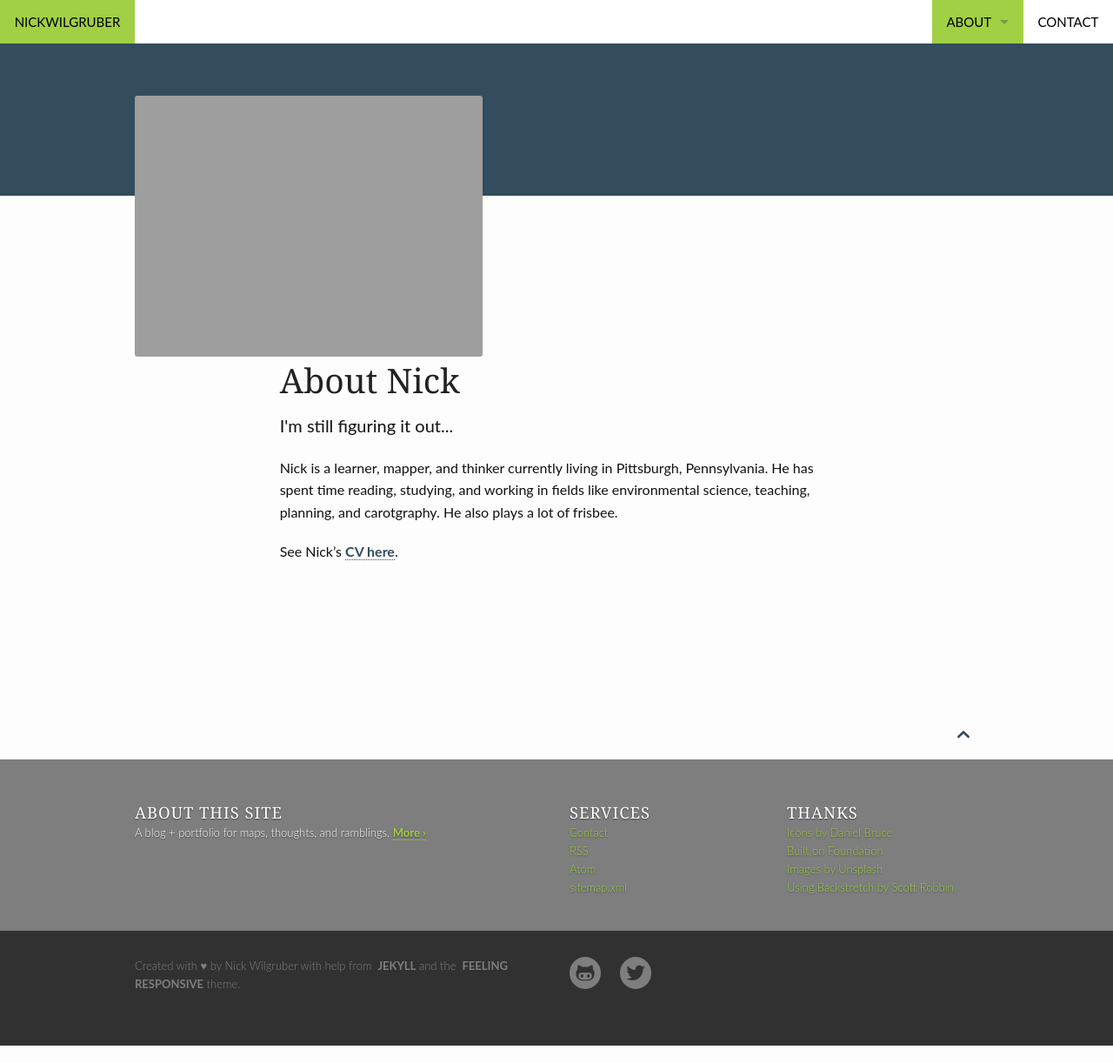
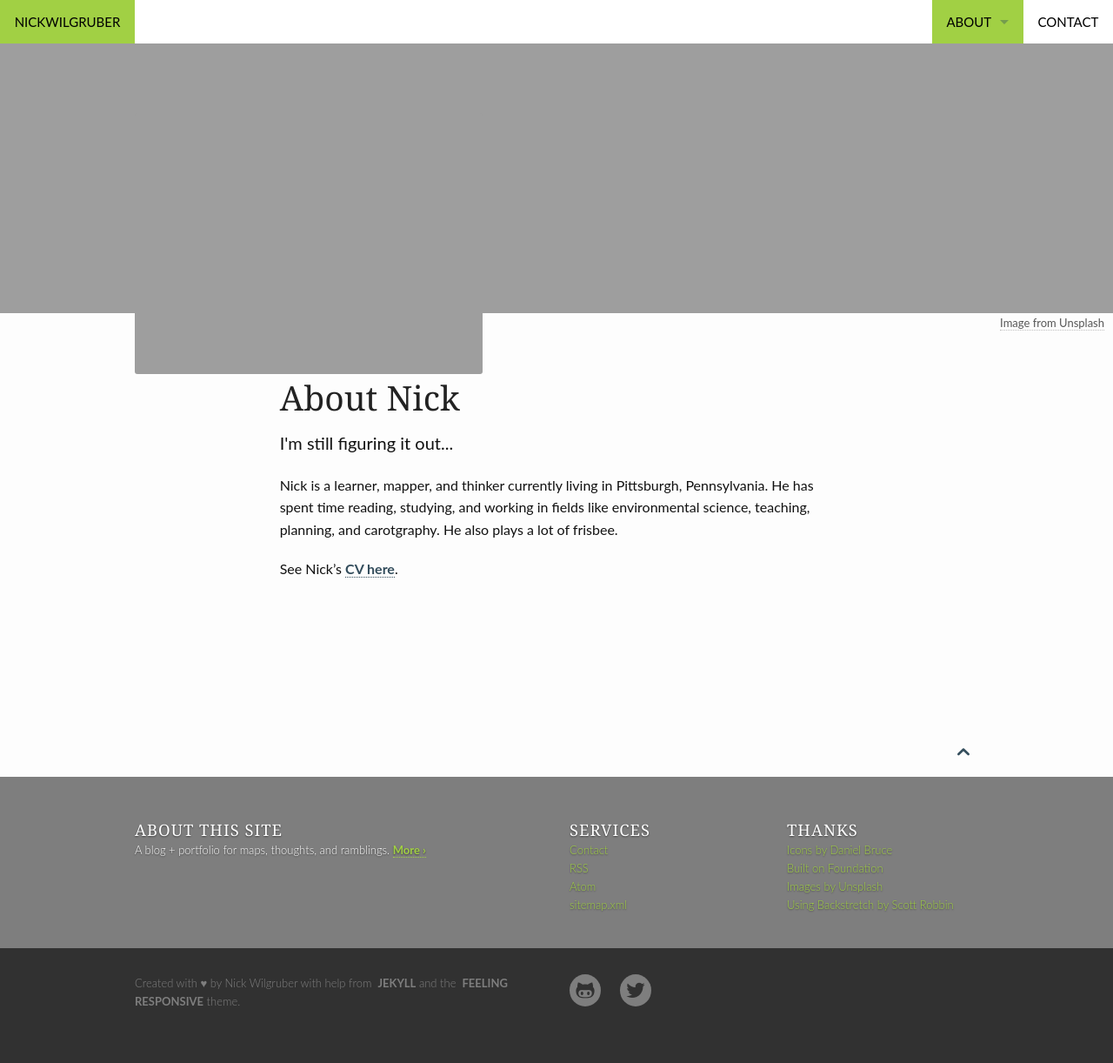
Before and after one commit to wontgruber/wontgruber.github.io, a Jekyll site: the page built from pages/about.md, in a window 1280 px wide. Shown: the whole page at 87% size. Built offline with Jekyll 4.4.1, drawn with Linux system fonts in a browser that asks for light colours.

Commit message:
Try to fix header image

```diff
--- a/pages/about.md
+++ b/pages/about.md
@@ -9,7 +9,10 @@ teaser: "I'm still figuring it out..."
 #
 # Styling
 #
-image: waterfall_header.jpg
+header:
+    image_fullwidth: waterfall_header.jpg
+    caption: Image from Unsplash
+    caption_url: https://unsplash.com/
 #
 # Metainformation & Customization
 #
```
